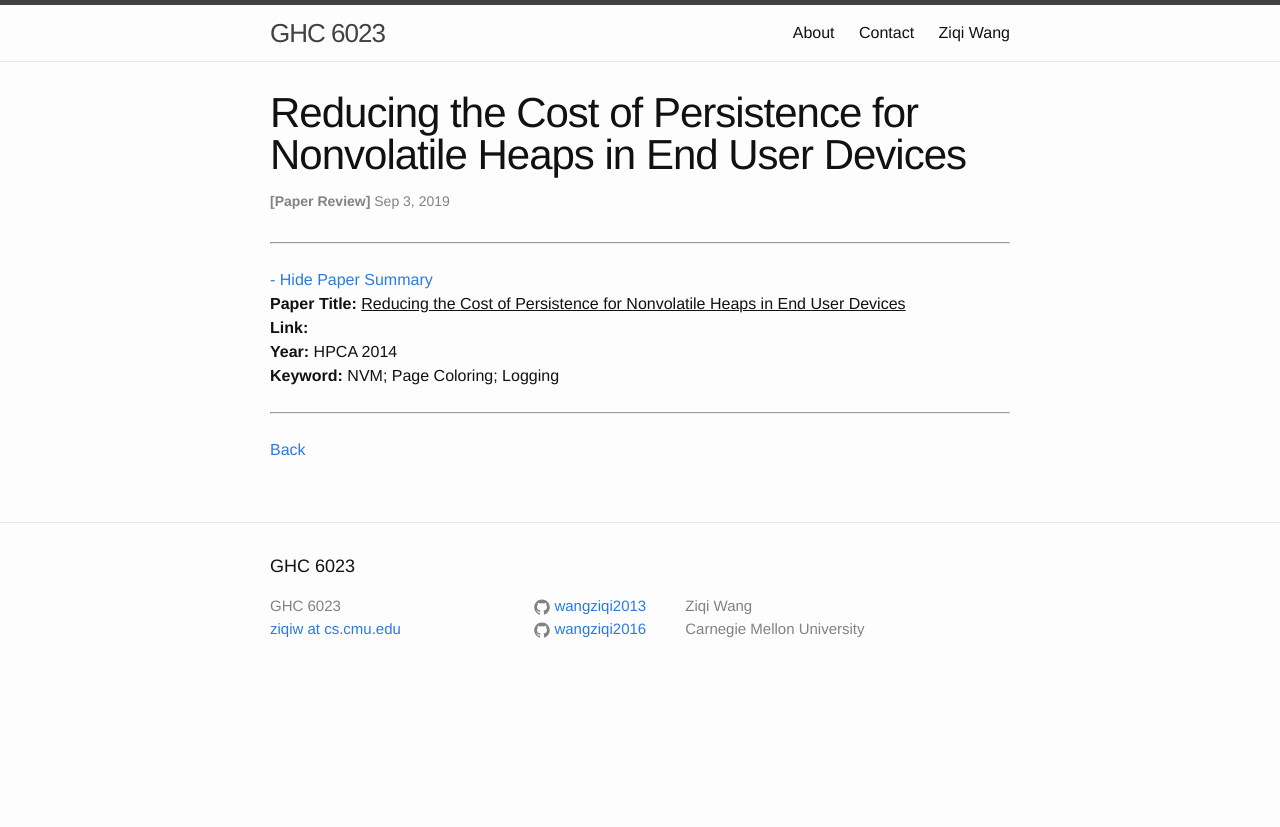
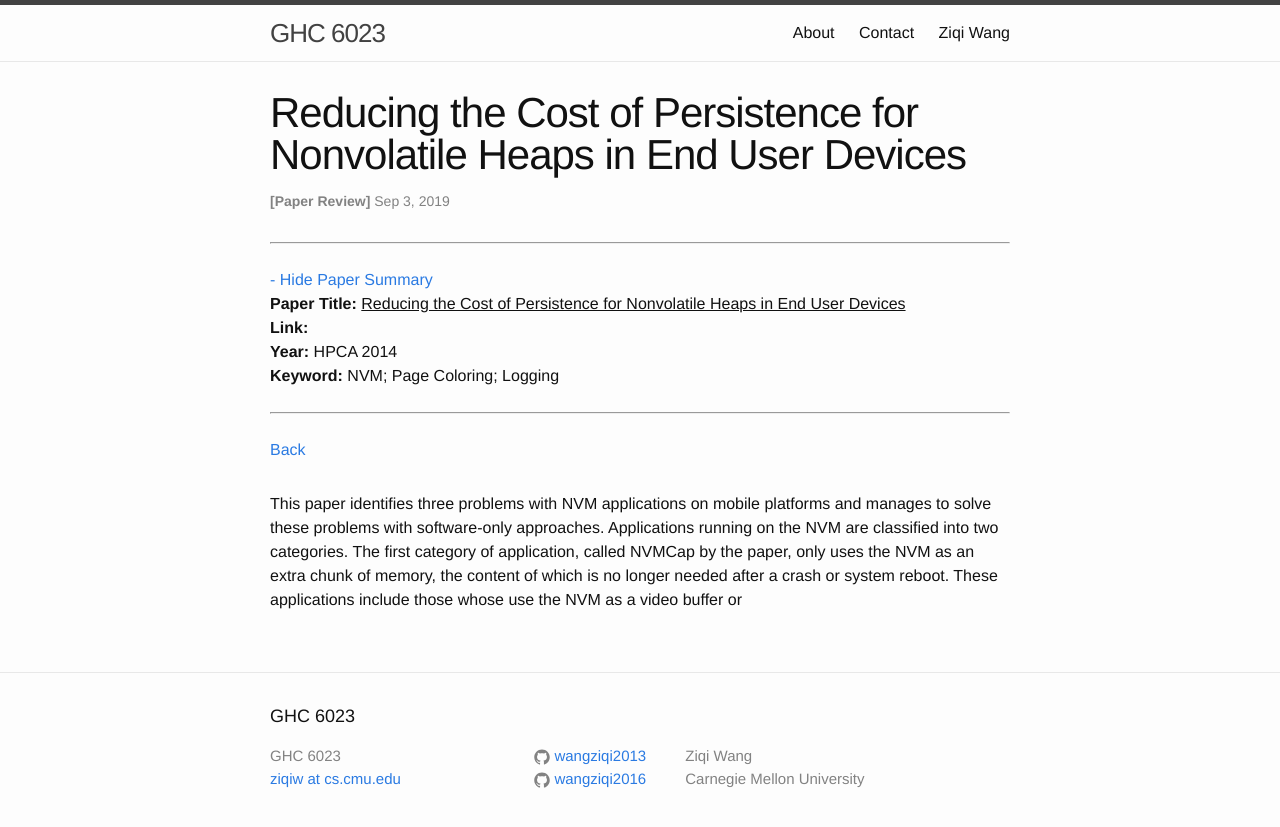
Before and after one commit to wangziqi2013/wangziqi2013.github.io, a Jekyll site: the page built from _posts/2019-09-02-Reducing-the-cost-of-persistence-for-nonvolatile-heaps-in-end-user-devices.markdown, in a window 1280 px wide. Shown: the top 827 px of the page. Built offline with Jekyll 4.4.1, drawn with Linux system fonts in a browser that asks for light colours.

Commit message:
Adding categories

```diff
--- a/_posts/2019-09-02-Reducing-the-cost-of-persistence-for-nonvolatile-heaps-in-end-user-devices.markdown
+++ b/_posts/2019-09-02-Reducing-the-cost-of-persistence-for-nonvolatile-heaps-in-end-user-devices.markdown
@@ -12,3 +12,9 @@ htm_cd:
 htm_cr:
 version_mgmt:
 ---
+
+This paper identifies three problems with NVM applications on mobile platforms and manages to solve these problems
+with software-only approaches. Applications running on the NVM are classified into two categories. The first category
+of application, called NVMCap by the paper, only uses the NVM as an extra chunk of memory, the content of which is
+no longer needed after a crash or system reboot. These applications include those whose use the NVM as a video buffer
+or
```
